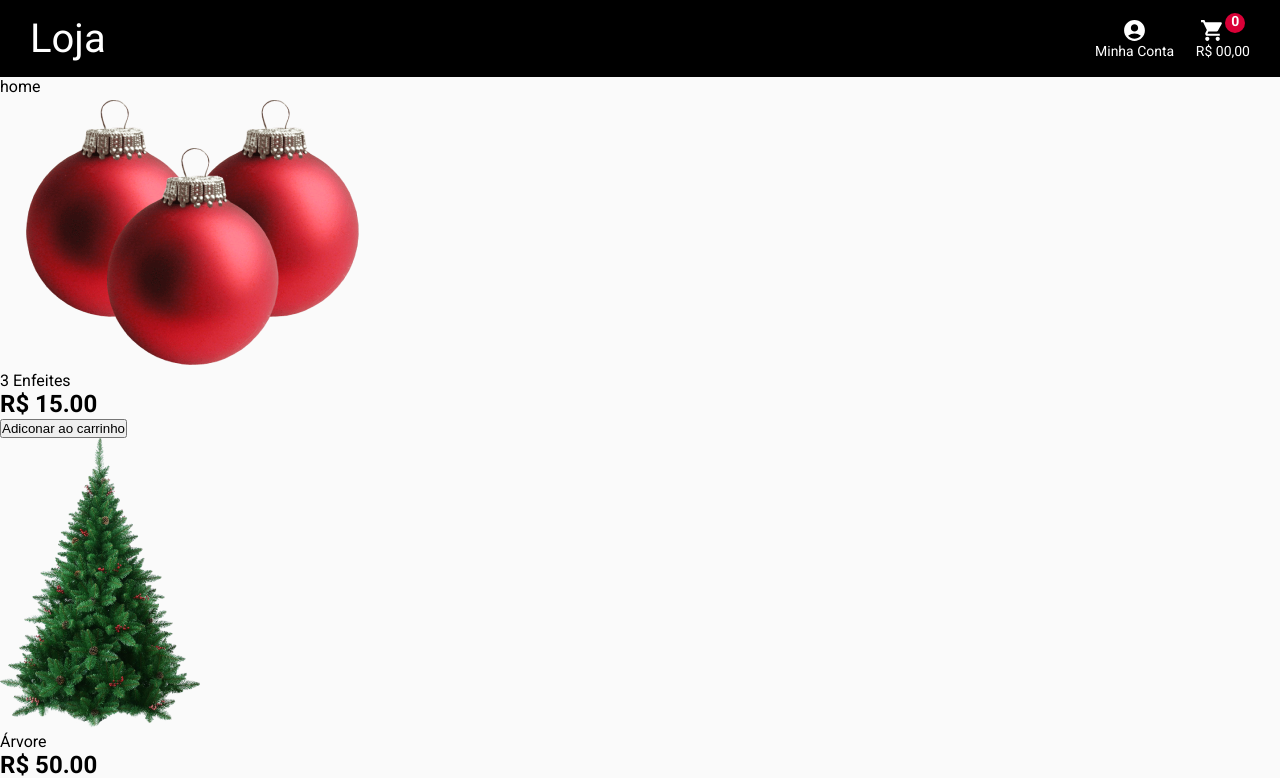
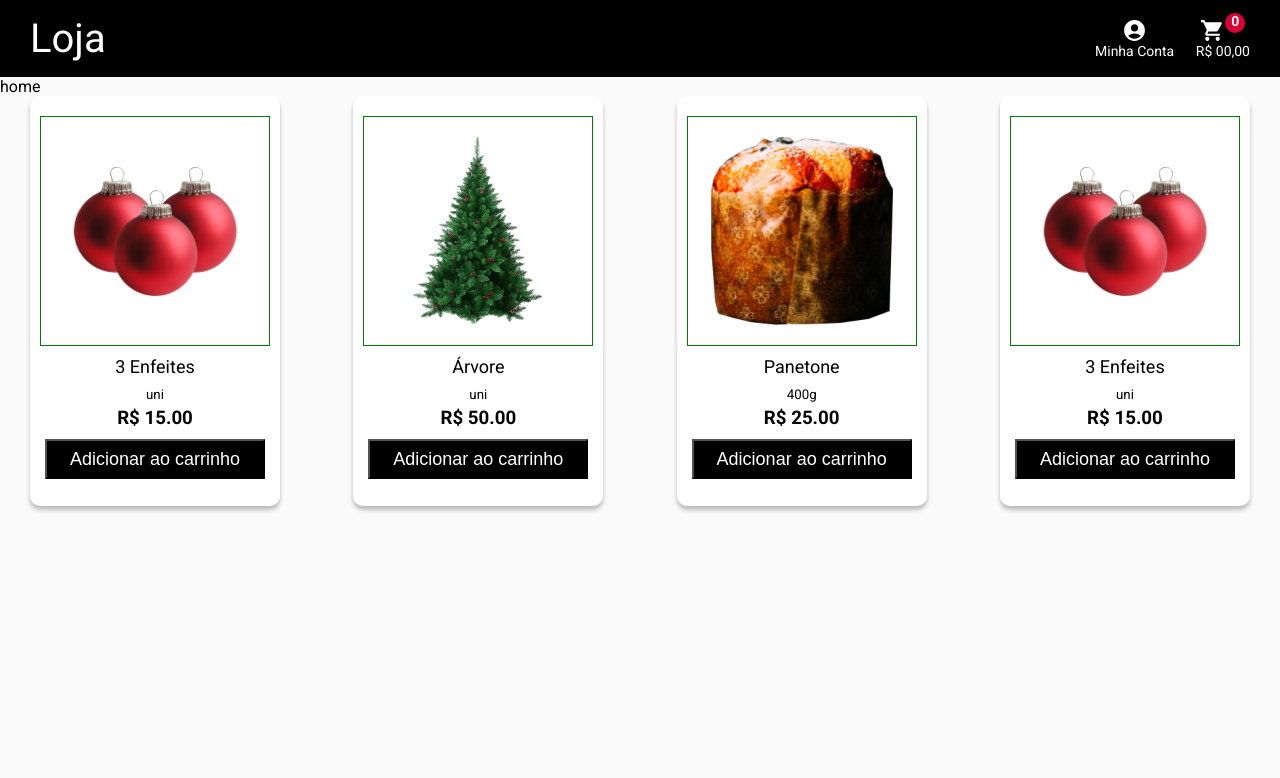
Before and after one commit to Sara01romao/loja-natal, a React (Create React App) app: page / in a window 1280 px wide. Shown: the top 778 px of the page. Built offline with nearby package versions, Linux system fonts and the light colour scheme.

Commit message:
Estilização dos cards de produto

```diff
--- a/src/components/Cards/index.jsx
+++ b/src/components/Cards/index.jsx
@@ -2,6 +2,7 @@
 import { useContext } from 'react'
 import {productsData} from '../../constants/constants'
 import { CartContext } from '../../contexts/cart'
+import { Card, DivCards } from './styled';
 
 
 export default function Cards(){
@@ -12,30 +13,38 @@ export default function Cards(){
        setCount(count+1)
 
 
-       let temCart= myCart.find((p) =>(p.id==produto.id))
-        if(!temCart){
+       const inCart= myCart.find((p) =>(p.id===produto.id))
+        if(!inCart){
+            produto.qtd=1
             myCart.push(produto)
+
         }else{
+            produto.qtd++
+        }
 
-        }
        setMyCart(myCart)
-        console.log(myCart)
+       console.log(myCart)
     }
 
 
 
     return(
-        <div>
+        <DivCards>
              {productsData.map((p)=>{
                 return(
-                <div className="card" key={p.id}>
+                <Card key={p.id}>
                     <img src={p.img} alt={p.name}/>
-                    <p>{p.name}</p>
-                    <h2>R$ {p.price.toFixed(2)}</h2>
-                    <button onClick={()=> addCart(p)}>Adiconar ao carrinho</button>
-                </div>
+
+                    <div className="txtCard">
+                        <p>{p.name}</p>
+                        <small>{p.type}</small>
+                        <h3>R$ {p.price.toFixed(2)} </h3>
+                    </div>
+
+                    <button onClick={()=> addCart(p)}>{p.qtd} Adicionar ao carrinho</button>
+                </Card>
                 )
             })}
-        </div>
+        </DivCards>
     )
 }
--- /dev/null
+++ b/src/components/Cards/styled.js
@@ -0,0 +1,60 @@
+import styled from "styled-components";
+
+
+export const DivCards = styled.div`
+    max-width: 1240px;
+    margin: 0 auto;
+    display: flex;
+    flex-wrap: wrap;
+    justify-content: space-between;
+    align-items: center;
+    padding:0px 10px;
+    /* border: 1px solid red; */
+`
+
+
+export const Card= styled.div`
+    width: 250px;
+    height: 410px;
+    padding: 20px;
+    display: flex;
+    flex-direction: column;
+    align-items: center;
+    box-shadow: 0px 4px 4px rgba(0, 0, 0, 0.25);
+    border-radius: 10px;
+    background-color: #fff;
+    margin-bottom: 30px;
+
+    img{
+        border: 1px solid green;
+        width: 230px;
+        padding: 20px;
+        height: 230px;
+        object-fit: contain;
+    }
+
+    .txtCard{
+        display: flex;
+        flex-direction: column;
+        align-items: center;
+    }
+
+    .txtCard p{
+        margin: 10px 0px 10px;
+        font-size: 18px;
+    }
+
+    .txtCard h3{
+        margin: 5px 0px 10px;
+    }
+
+    button{
+        background-color: #000;
+        color: #fff;
+        width: 220px;
+        height: 40px;
+        font-size: 18px;
+
+    }
+
+`
```
